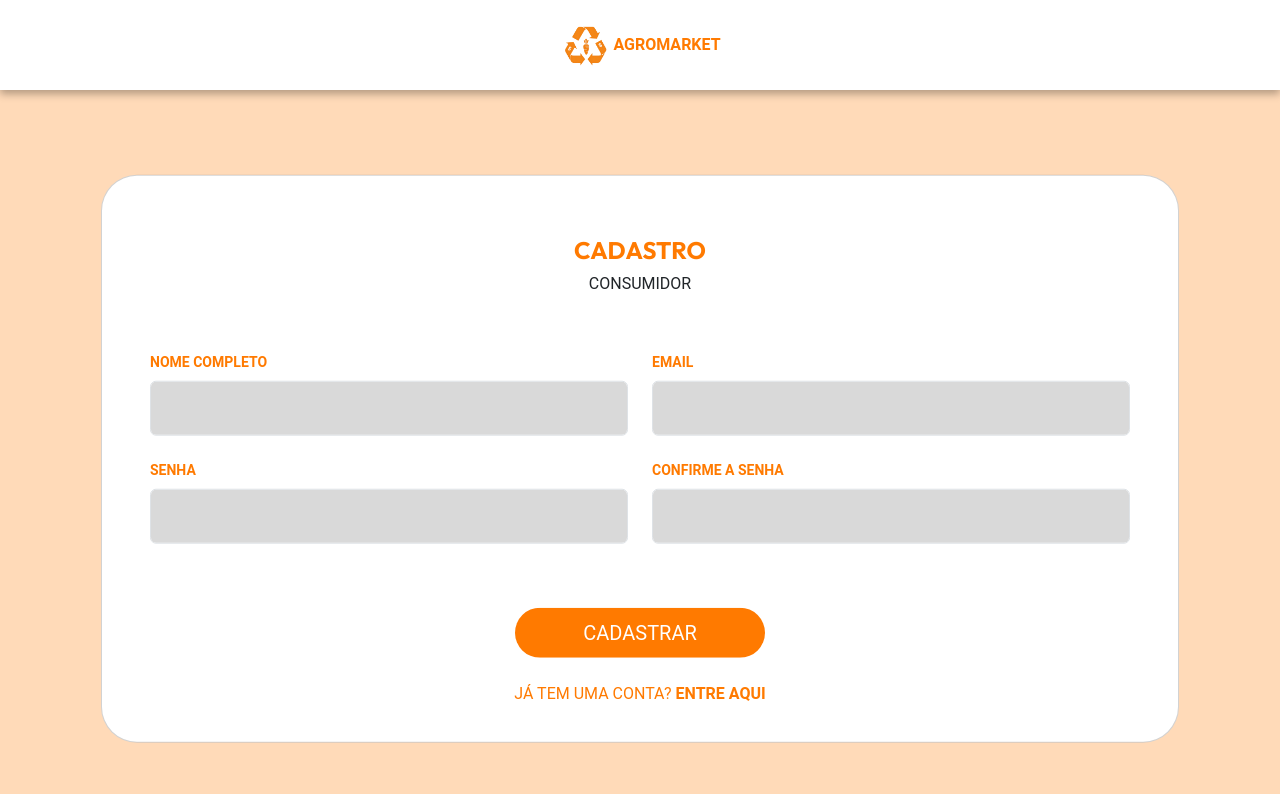
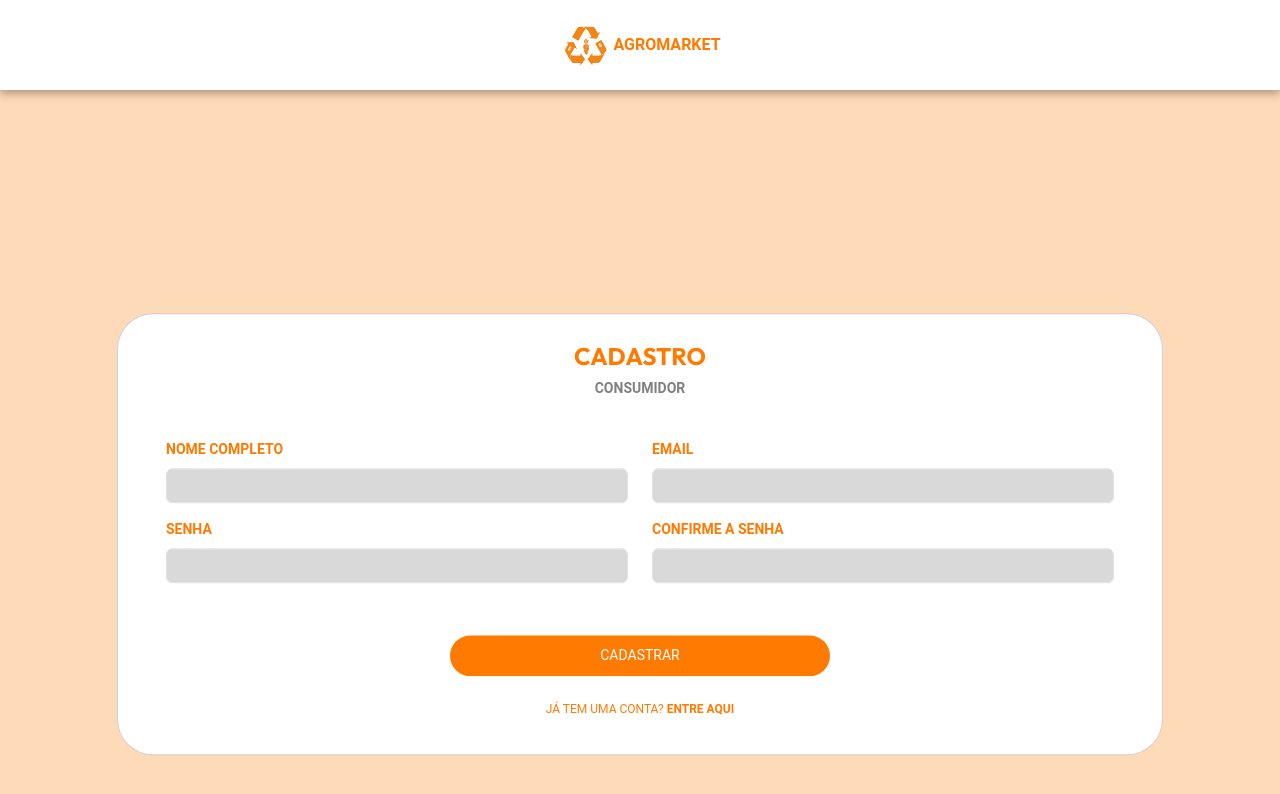
Before and after one commit to AnaClaraSM/Agromarket-sprint3, a React (Vite) app: page /cadastroConsumidor in a window 1280 px wide. Shown: the top 794 px of the page. Built offline with nearby package versions, Linux system fonts and the light colour scheme.

Commit message:
cadConsumidor fixed

```diff
--- a/src/routes/CadastroConsumidor/index.jsx
+++ b/src/routes/CadastroConsumidor/index.jsx
@@ -45,19 +45,21 @@ const CadastroConsumidor = () => {
                     <div className="logo-text">AGROMARKET</div>
                 </header>
                 <div className="container d-flex justify-content-center align-items-center">
-                    <div className="card px-5">
-                        <div className="pt-5">
-                            <h2 className="text-center container-login">CADASTRO</h2>
-                            <p className="text-center containe-bg">CONSUMIDOR</p>
+                    {/*  px-5 */}
+                    <div className="card">
+                        <div className="">
+                            <h2 className="text-center container-cadastro">CADASTRO</h2>
+                            <p className="text-center container-bg">CONSUMIDOR</p>
                         </div>
 
                         <form className="form-group" onSubmit={validarFormulario}>
-                            <div className="row pt-3">
+                            {/* mt-4 */}
+                            <div className="row">
                                 <div className="col-6">
                                     <label className="form-label mt-4 fw-semibold">NOME COMPLETO</label>
                                     <input
                                         type="text"
-                                        className="form-control input-color p-3"
+                                        className="form-control input-color"
                                         name="nome"
                                         value={formData.nome}
                                         onChange={handleChange}
@@ -68,7 +70,7 @@ const CadastroConsumidor = () => {
                                     <label className="form-label mt-4 fw-semibold">EMAIL</label>
                                     <input
                                         type="email"
-                                        className="form-control input-color p-3"
+                                        className="form-control input-color"
                                         name="email"
                                         value={formData.email}
                                         onChange={handleChange}
@@ -76,10 +78,10 @@ const CadastroConsumidor = () => {
                                 </div>
 
                                 <div className="col-6">
-                                    <label className="form-label mt-4 fw-semibold">SENHA</label>
+                                    <label className="form-label mt-3 fw-semibold">SENHA</label>
                                     <input
                                         type="password"
-                                        className="form-control input-color p-3"
+                                        className="form-control input-color"
                                         name="senha"
                                         value={formData.senha}
                                         onChange={handleChange}
@@ -87,10 +89,10 @@ const CadastroConsumidor = () => {
                                 </div>
 
                                 <div className="col-6">
-                                    <label className="form-label mt-4 fw-semibold">CONFIRME A SENHA</label>
+                                    <label className="form-label mt-3 fw-semibold">CONFIRME A SENHA</label>
                                     <input
                                         type="password"
-                                        className="form-control input-color p-3"
+                                        className="form-control input-color"
                                         name="confirmarSenha"
                                         value={formData.confirmarSenha}
                                         onChange={handleChange}
@@ -100,15 +102,14 @@ const CadastroConsumidor = () => {
 
                             <div className="d-flex btn-color d-flex justify-content-center pt-5">
                                 <button
-                                    className="form-control bnt-color mt-3 btn btn-info btn-block btn-lg"
+                                    className="cadastro-btn form-control bnt-color mt-1 btn btn-info btn-block btn-lg cadastro-btn"
                                     type="submit"
-                                    style={{ width: '250px', height: '50px', borderRadius: '40px' }}
                                 >
                                     CADASTRAR
                                 </button>
                             </div>
-                            <div className="container-botton py-4 d-flex justify-content-center">
-                                <p className="mb-0 bg">
+                            <div className="container-botton mt-4 mb-2 d-flex justify-content-center">
+                                <p className="mb-0 pb-0 bg login-text">
                                     JÁ TEM UMA CONTA? <a href="/login" className="bg fw-bold">ENTRE AQUI</a>
                                 </p>
                             </div>
--- a/src/styled.js
+++ b/src/styled.js
@@ -984,18 +984,16 @@ export const StyledCadastro = styled.div`
     }
 
     .card {
-        /* display: flex;
-        justify-items: center; */
         // width: 500px;
         // height: 450px;
         border-radius: 36px;
-        padding: 12px 30px;
+        padding: 28px 48px;
         margin: 0;
         top: 50%;
         transform: translateY(-60%);
     }
 
-    .container-login {
+    .container-cadastro {
         font-weight: bold;
         color: #ff7a00;
         font-size: 24px;
@@ -1016,6 +1014,12 @@ export const StyledCadastro = styled.div`
         background-color: #ff7a00;
         border: none;
         color: white;
+        border-radius: 50px;
+    }
+    .cadastro-btn {
+        font-size: 14px;
+        width: 40%;
+        padding: 10px 20px;
     }
 
     .form-label {
@@ -1025,10 +1029,12 @@ export const StyledCadastro = styled.div`
 
     .container-bg {
         color: gray;
-        font-size: large;
+        font-size: 14px;
         font-weight: bold;
     }
-
+    .login-text {
+        font-size: 12px;
+    }
     .input-color {
         background-color: #D9D9D9;
     }
```
